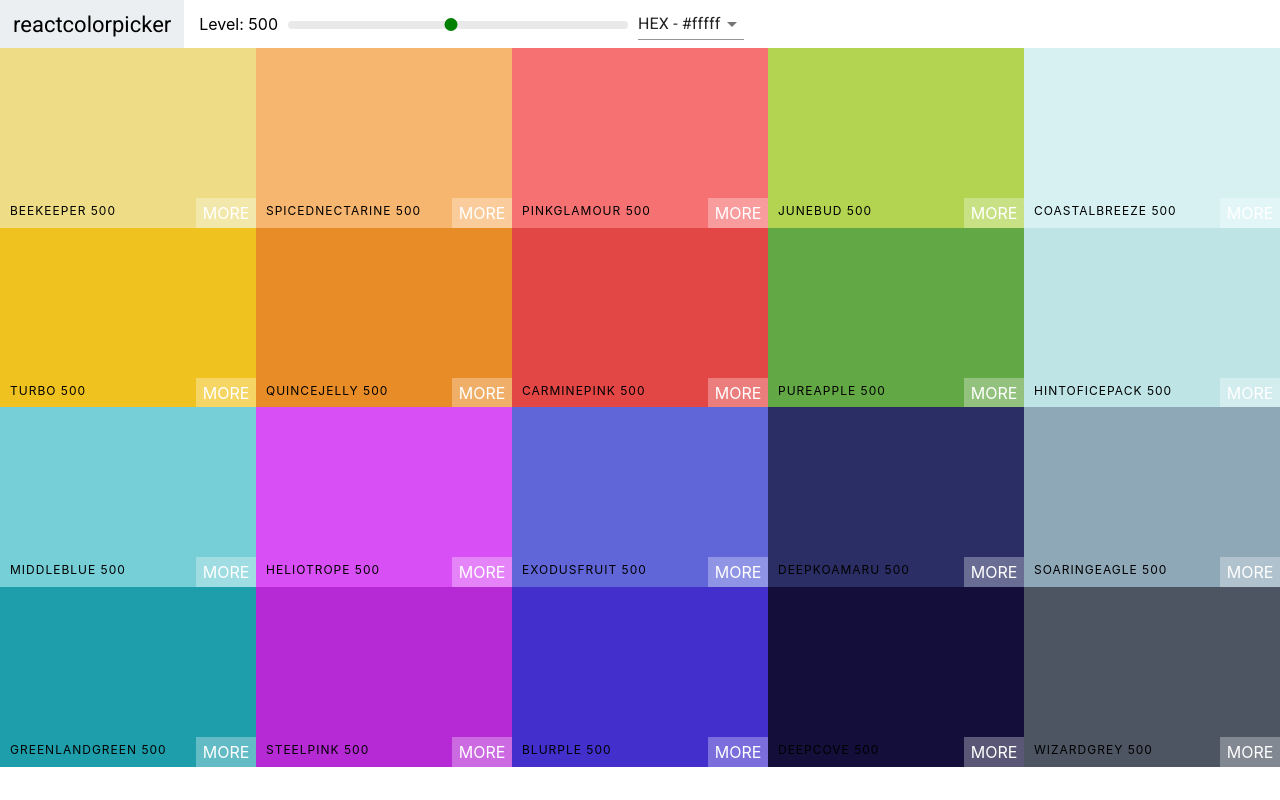
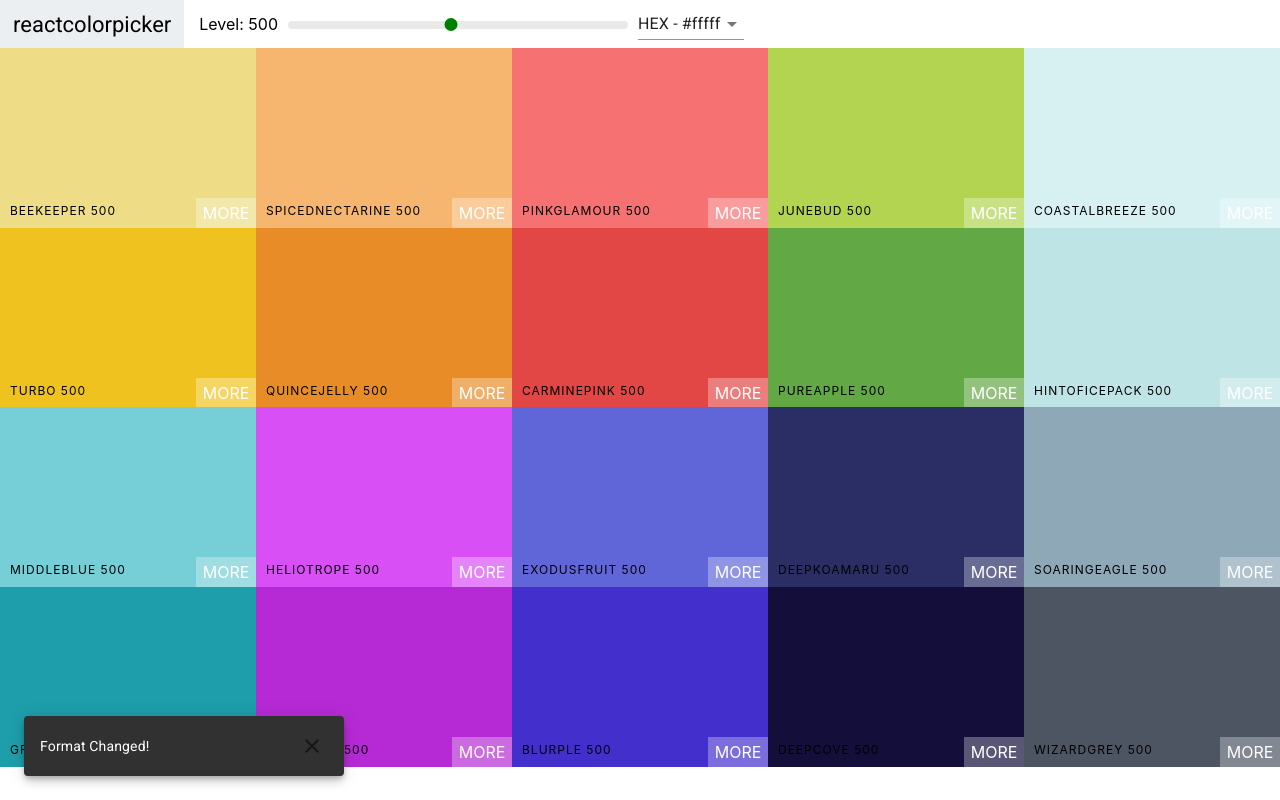
Before and after one commit to christianhubbard/colorboards, a React (Create React App) app: page / in a window 1280 px wide. Built offline with nearby package versions, Linux system fonts and the light colour scheme.

Commit message:
Adding icon library to package.json

```diff
--- a/package.json
+++ b/package.json
@@ -4,6 +4,7 @@
   "private": true,
   "dependencies": {
     "@material-ui/core": "^4.11.0",
+    "@material-ui/icons": "^4.9.1",
     "@testing-library/jest-dom": "^4.2.4",
     "@testing-library/react": "^9.3.2",
     "@testing-library/user-event": "^7.1.2",
--- a/src/Navbar.js
+++ b/src/Navbar.js
@@ -1,6 +1,9 @@
 import React, { Component } from 'react'
 import Select from "@material-ui/core/Select"
 import MenuItem from "@material-ui/core/MenuItem"
+import Snackbar from "@material-ui/core/Snackbar"
+import CloseIcon from "@material-ui/icons/Close"
+import IconButton from "@material-ui/core/IconButton"
 import Slider from "rc-slider";
 import 'rc-slider/assets/index.css';
 import './Navbar.css'
@@ -10,17 +13,23 @@ import './Navbar.css'
 export default class Navbar extends Component {
     constructor(props){
         super(props)
-        this.state = { format: "hex" }
+        this.state = { format: "hex",
+                        open: true, }
         this.handleChange = this.handleChange.bind(this);
+        this.closeSnackbar = this.closeSnackbar.bind(this);
     }
 
     handleChange(e){
         this.setState({format: e.target.value })
         this.props.handleChange(e.target.value);
     }
+
+    closeSnackbar(){
+        this.setState({open:false})
+    }
     render() {
         const {level, changeLevel } = this.props
-        const {format} = this.state;
+        const {format, open} = this.state;
         return (
             <header className='Navbar'>
                 <div className='logo'>
@@ -39,6 +48,17 @@ export default class Navbar extends Component {
                         <MenuItem value='rgba'> rgba - rgba(255,255,255,1.0)</MenuItem>
                     </Select>
                 </div>
+                <Snackbar
+                anchorOrigin={{vertical: "bottom", horizontal:"left"}}
+                open={open} autoHideDuration={3000}
+                message={<span id="message-id"> Format Changed!</span>}
+                ContentProps={{"aria-describedby": "message-id"}}
+                action={[
+                    <IconButton onClick={this.closeSnackbar}>
+                        <CloseIcon />
+                    </IconButton>
+                ]}
+                />
             </header >
         )
     }
```
Also changed, not shown: 2 other files (tests, documents, lock files or other folders).
